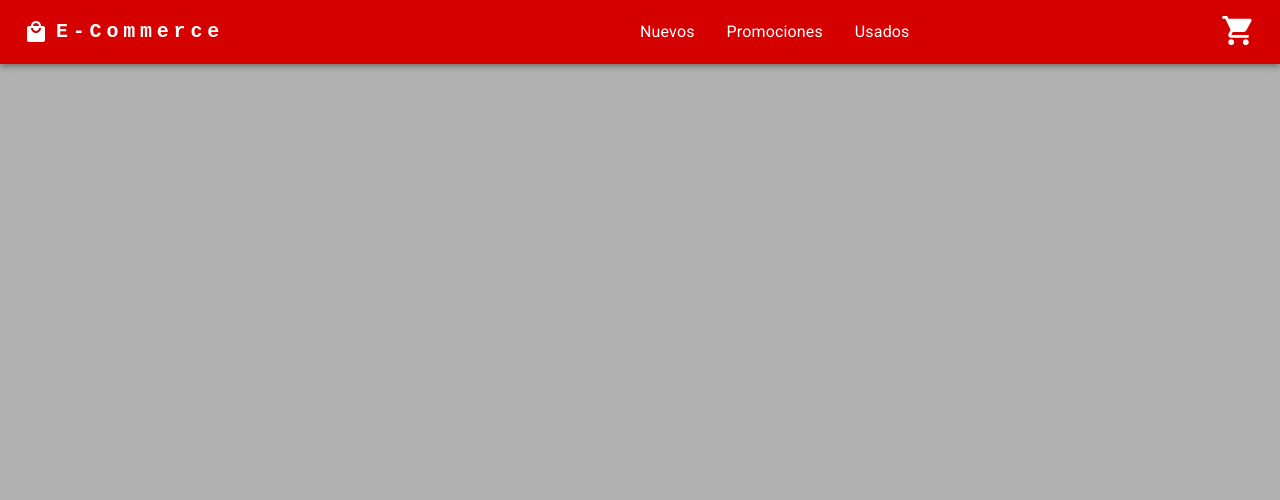
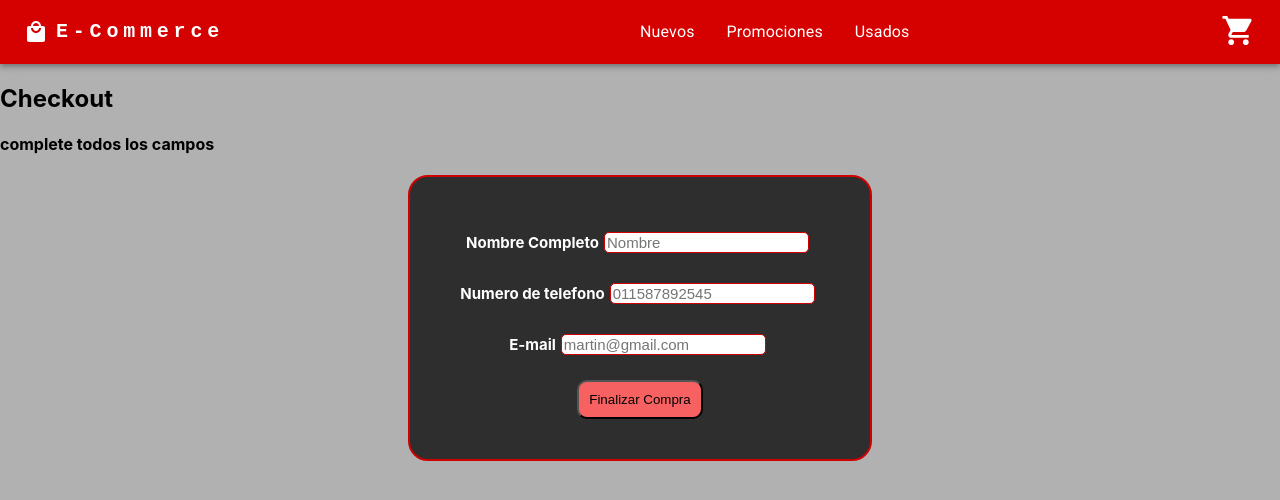
Before and after one commit to MartinOrefice/ProyectoReact, a React (Create React App) app: page /checkout in a window 1280 px wide. Shown: the top 500 px of the page. Built offline with nearby package versions, Linux system fonts and the light colour scheme.

Commit message:
Item collection II

```diff
--- a/src/App.css
+++ b/src/App.css
@@ -20,3 +20,31 @@
   background-color: rgb(177, 177, 177);
   font-weight: bold;
 }
+
+form {
+  background-color: #2e2e2e;
+  max-width: fit-content;
+  color: white;
+  padding: 40px;
+  border: 2px solid #CE0000;
+  border-radius: 20px;
+  font-size: 20px;
+  margin: auto; }
+
+  form input {
+    border: 1px solid #CE0000;
+    border-radius: 5px;
+    margin: 5px;
+    font-size: 15px; }
+
+    form .divForm {
+      padding: 10px;
+      font-size: 15px;
+      text-align: center; }
+
+      .btnFinalizarCompra{
+        border-radius: 10px;
+        padding: 10px;
+        margin-top: 10px;
+        background-color: rgb(247, 97, 97);
+        color: black;}
--- a/src/App.js
+++ b/src/App.js
@@ -11,20 +11,17 @@
 import ItemDetailContainer from './components/ItemDetailContainer';
 import Cart from './components/Cart';
 import {CartProvider} from './context/CartContext'
-
+import Checkout from './components/Checkout';
 
 
 
 function App() {
-  //Lógica
-
 
   return (
 
 
     <CartProvider>
       <BrowserRouter>
-      {/* Aqui van los componentes que van en todas las rutas */}
       <ThemeProvider theme={theme}>
         <NavBar/>
         <Routes>
@@ -32,6 +29,7 @@
           <Route path='/categoria/:categoriaId' element={ <ItemListContainer/>}/>
           <Route path='/detalle/:id' element={<ItemDetailContainer/>}/>
           <Route path='/cart' element={<Cart/>}/>
+          <Route path='/checkout' element={<Checkout/>}/>
         </Routes>
         </ThemeProvider>
       </BrowserRouter>
--- a/src/components/Cart.jsx
+++ b/src/components/Cart.jsx
@@ -22,7 +22,7 @@
             {cart.map((compra)=> <CartItem key={compra.id} compra={compra}/>)}
             <span>Total a pagar: ${cartTotal()}</span>
             <button onClick={clear}>Vaciar carrito</button>
-            <button>Terminar la compra</button>
+            <button onClick={()=>navegar('/checkout')}>Terminar la compra</button>
           </div>
       }
     </div>
--- /dev/null
+++ b/src/components/Checkout.jsx
@@ -0,0 +1,89 @@
+import React from 'react'
+import { useState } from 'react'
+import {db} from '../index'
+import { useCart } from '../context/CartContext'
+import { useNavigate } from 'react-router-dom'
+import { addDoc, collection, serverTimestamp } from 'firebase/firestore'
+
+const Checkout = () => {
+
+    const [comprador, setComprador]= useState({})
+    const [orderId, setOrderId]= useState('')
+    const [mensaje, setMensaje]=useState(false)
+    const [loader, setLoader] = useState(false)
+    const {cart, cartTotal, clear}= useCart()
+    const navigate = useNavigate()
+    const datosComprador = (e)=> {
+        setComprador({
+            ...comprador,
+           [e.target.name]:e.target.value
+        })
+    }
+
+    const finalizarCompra = (e) =>{
+        e.preventDefault()
+        if(Object.values(comprador).length !== 3){
+           setMensaje(true)
+        }else{
+            setMensaje(false)
+            setLoader(true)
+            const ventas = collection(db,"orders")
+        addDoc(ventas, {
+            comprador,
+            items: cart,
+            total: cartTotal(),
+            date: serverTimestamp()
+        })
+        .then((res)=>{
+            setOrderId(res.id)
+            clear()
+        })
+        .catch((error)=> console.log(error))
+        .finally(()=> setLoader(false))
+        }
+
+    }
+    if(loader){
+        return <p>Cargading...</p>
+    }
+
+
+
+
+
+
+
+  return (
+    <div>
+       {!orderId
+       ?<div>
+       <h2>Checkout</h2>
+        <h4>complete todos los campos</h4>
+        <form style={{display:'flex', justifyContent:'center', alignItems:'center', flexDirection:'column'}} onSubmit={finalizarCompra}>
+            <div className= 'divForm'>
+                <label  >Nombre Completo</label>
+                <input type="text" placeholder='Nombre' name="name" onChange={datosComprador}/>
+            </div>
+            <div className= 'divForm'>
+                <label >Numero de telefono</label>
+                <input type="number" placeholder='011587892545' name="phone"  onChange={datosComprador} />
+            </div>
+            <div className= 'divForm'>
+                <label  >E-mail</label>
+                <input  type="email" placeholder='martin@gmail.com' name="email"  onChange={datosComprador}/>
+            </div>
+            <button className='btnFinalizarCompra' type='submit'>Finalizar Compra</button>
+            {mensaje && <p style={{color:'red'}}> Por favor complete todos los campos</p>}
+        </form>
+       </div>
+       :
+       <div>
+        <h2>Muchas gracias por su compra!</h2>
+        <h4>Su orden es: {orderId}</h4>
+        <button onClick={()=> navigate('/')}>Volver</button>
+       </div>}
+    </div>
+  )
+}
+
+export default Checkout
```
